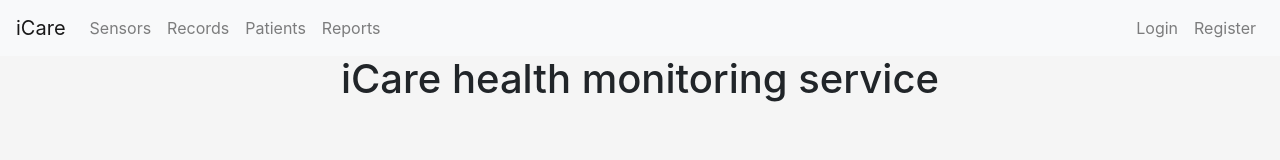
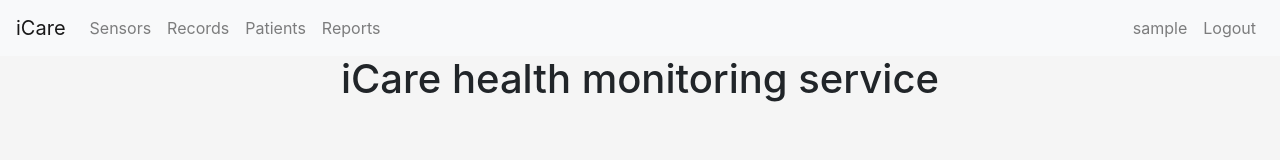
Before and after one commit to aslamovyura/iCare-single-page-app, an Angular app: page /login in a window 1280 px wide. Shown: the top 160 px of the page. Built offline with nearby package versions, Linux system fonts and the light colour scheme; sample sign-in values are in the browser's storage.

Commit message:
feat: add authentication guard

```diff
--- /dev/null
+++ b/src/app/_guards/auth.guard.ts
@@ -0,0 +1,21 @@
+import { Injectable } from '@angular/core';
+import { Router, CanActivate, ActivatedRouteSnapshot, RouterStateSnapshot } from '@angular/router';
+import { AuthenticationService } from '../_services';
+
+@Injectable({providedIn: 'root'})
+export class AuthGuard implements CanActivate {
+    constructor(
+        private router: Router,
+        private authenticationService: AuthenticationService
+    ) {}
+
+    canActivate(route: ActivatedRouteSnapshot, state: RouterStateSnapshot) {
+        const currentUser = this.authenticationService.currentUserValue;
+        if(currentUser) {
+            return true;
+        }
+
+        this.router.navigate(['/login'], { queryParams: {returnUrl: state.url }});
+        return false;
+    }
+}
--- /dev/null
+++ b/src/app/_guards/index.ts
@@ -0,0 +1 @@
+export * from './auth.guard';
--- a/src/app/_services/authentication.service.ts
+++ b/src/app/_services/authentication.service.ts
@@ -14,18 +14,20 @@ export class AuthenticationService {
         this.currentUser = this.currentUserSubject.asObservable();
     }
 
+    // Getter for easy access to current user in local storage.
     public get currentUserValue(): User {
         return this.currentUserSubject.value;
     }
 
     login(email: string, password: string) {
+
+        const url = 'http://localhost:4004/api/accounts/login';
         const myHeaders = new HttpHeaders().set('Content-Type', 'application/json');
-        //myHeaders.append('Access-Control-Allow-Origin', 'http://localhost:4004');
-        //myHeaders.append('Access-Control-Allow-Credentials', 'true');
-        return this.http.post<any>('http://localhost:4004/api/accounts/login', JSON.stringify({ email, password }), { headers: myHeaders })
+
+        return this.http.post<any>(url, JSON.stringify({ email, password }), { headers: myHeaders })
             .pipe(map(user => {
 
-                // Login successful if there's a jwt token in the response.
+                // Login is successful, if there's a jwt token in the response.
                 if(user && user.token) {
                     localStorage.setItem('currentUser', JSON.stringify(user));
                     this.currentUserSubject.next(user);
--- a/src/app/app.component.ts
+++ b/src/app/app.component.ts
@@ -5,5 +5,4 @@ import { Component } from '@angular/core';
     templateUrl: './app.component.html',
     styleUrls: ['../styles.css']
 })
-export class AppComponent {
-}
+export class AppComponent { }
--- a/src/app/navigation/nav.component.html
+++ b/src/app/navigation/nav.component.html
@@ -20,14 +20,28 @@
                     <a class="nav-link" routerLink="/reports">Reports</a>
                 </li>
             </ul>
-            <ul class="form-inline navbar-nav my-2 my-lg-0">
-                <li class="nav-item">
-                    <a class="nav-link" routerLink="/login">Login</a>
-                </li>
-                <li class="nav-item">
-                    <a class="nav-link" routerLink="/register">Register</a>
-                </li>
-            </ul>
         </div>
+        <div *ngIf="currentUser; then authorizedTemplate else unauthorizedTemplate"></div>
     </nav>
 </div>
+
+<ng-template #unauthorizedTemplate>
+    <ul class="form-inline navbar-nav my-2 my-lg-0">
+        <li class="nav-item">
+            <a class="nav-link" routerLink="/login">Login</a>
+        </li>
+        <li class="nav-item">
+            <a class="nav-link" routerLink="/register">Register</a>
+        </li>
+    </ul>
+</ng-template>
+<ng-template #authorizedTemplate>
+    <ul class="form-inline navbar-nav my-2 my-lg-0">
+        <li class="nav-item">
+            <a class="nav-link" routerLink="">{{currentUser.username}}</a>
+        </li>
+        <li class="nav-item">
+            <a class="nav-link" (click)="logout()">Logout</a>
+        </li>
+    </ul>
+</ng-template>
--- a/src/app/navigation/nav.component.ts
+++ b/src/app/navigation/nav.component.ts
@@ -1,7 +1,25 @@
 import { Component } from '@angular/core';
+import { AuthenticationService } from '../_services/authentication.service';
+import { Router } from '@angular/router';
+import { User } from '../_models';
 
 @Component({
     selector: 'nav-app',
     templateUrl: './nav.component.html'
 })
-export class NavComponent { }
+export class NavComponent {
+    currentUser: User;
+
+    constructor(
+        private router: Router,
+        private authenticationService: AuthenticationService
+    ) {
+
+        this.authenticationService.currentUser.subscribe(x => this.currentUser = x);
+    }
+
+    logout() {
+        this.authenticationService.logout();
+        this.router.navigate(['/login']);
+    }
+}
```
Also changed, not shown: src/app/app.routing.ts (+7 -6 lines).
